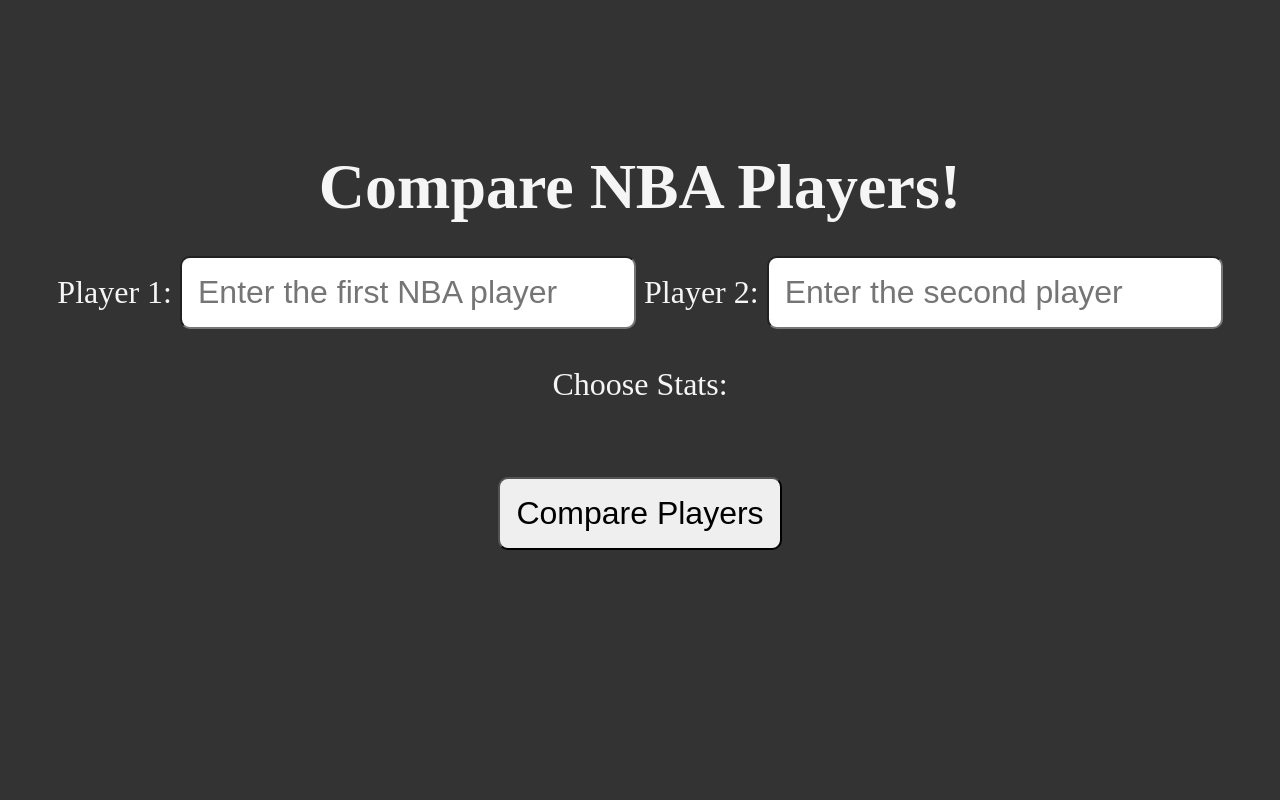
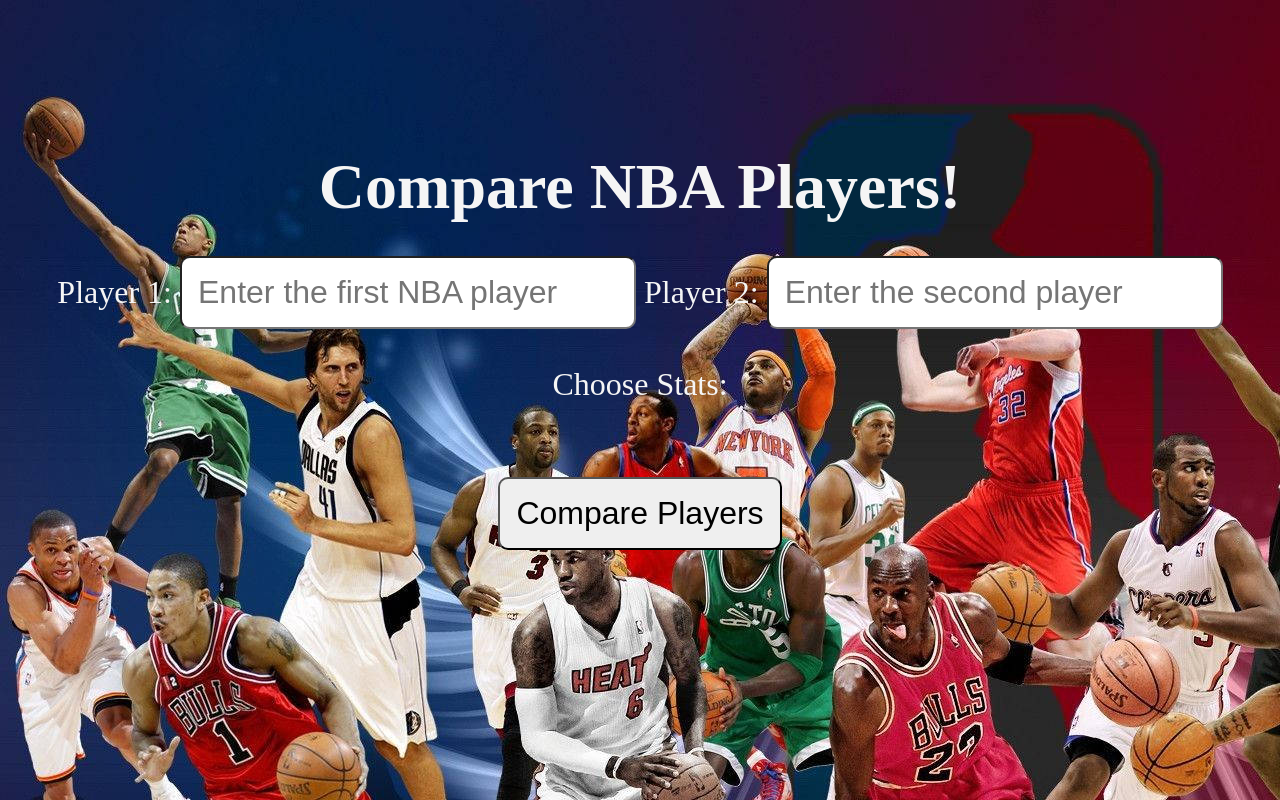
Before and after one commit to sourishv/nba, a Flask app: template templates/index.html in a window 1280 px wide. Run offline with Flask 3, Linux system fonts and the light colour scheme; the template is opened without the code that fills it, so the values that code supplies are empty.

Commit message:
added nba background - to be updated

```diff
--- a/static/styles/style.css
+++ b/static/styles/style.css
@@ -7,6 +7,7 @@
 body {
     padding: 2rem;
     background-color: #333;
+    background-image: url('/static/nba%20background.jpg');
     color: whitesmoke;
     min-height: 100vh;
     display: flex;
```
Also changed, not shown: static/Octocat.png (deleted), static/nba background.jpg (added).
